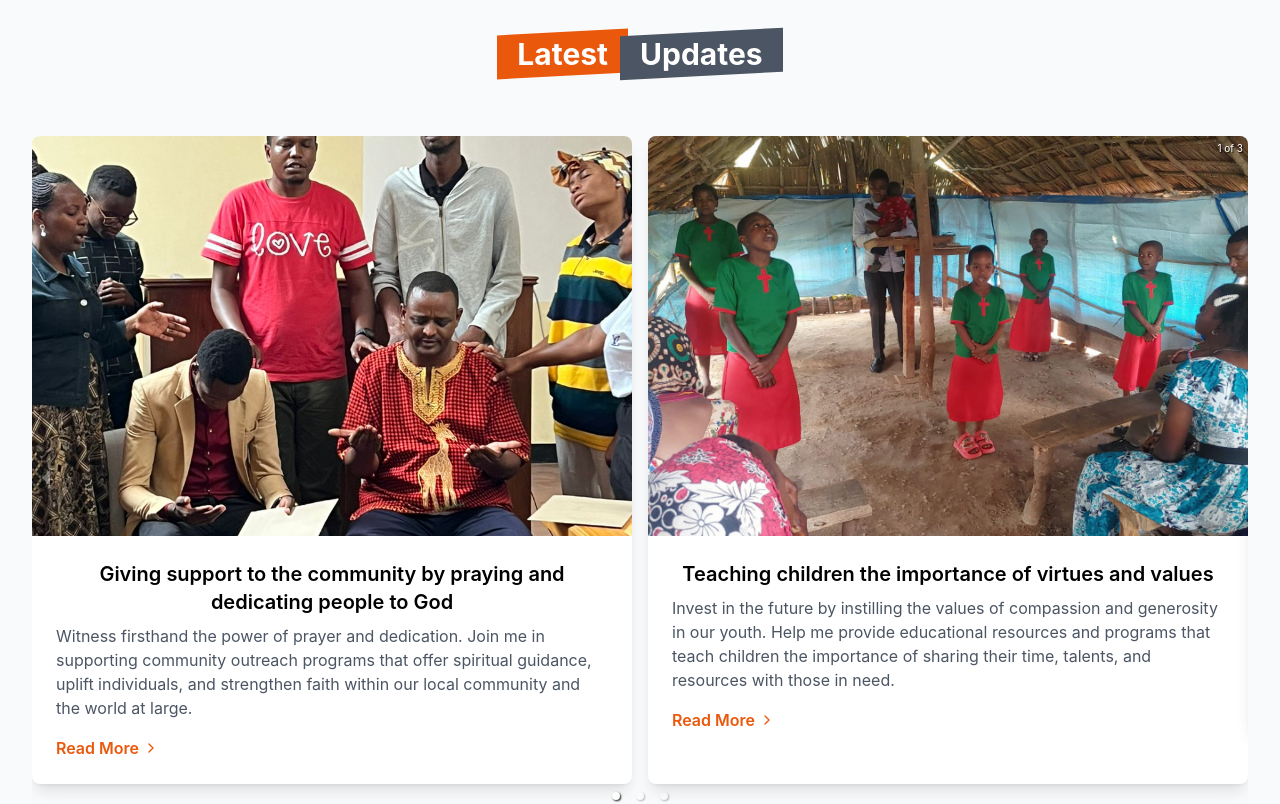
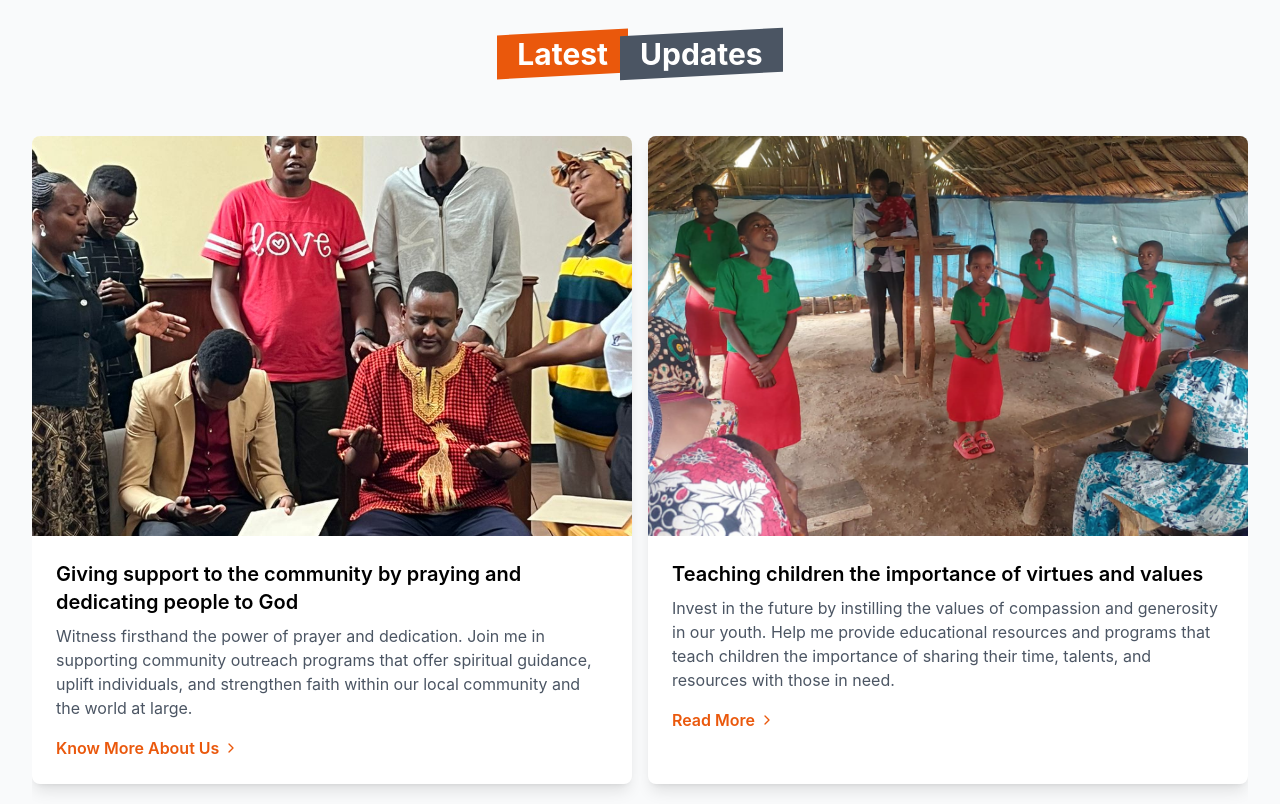
Before and after one commit to mwasobaddy/george-missions, a React (Create React App) app: page / in a window 1280 px wide. Shown: the part 1540-2344 px from the top of the page. Built offline with nearby package versions, Linux system fonts and the light colour scheme.

Commit message:
Fixed the scroll bug

```diff
--- a/package.json
+++ b/package.json
@@ -13,6 +13,7 @@
     "react-responsive-carousel": "^3.2.23",
     "react-router-dom": "^7.1.3",
     "react-scripts": "5.0.1",
+    "swiper": "^11.2.1",
     "web-vitals": "^4.2.4"
   },
   "scripts": {
--- a/src/component/LatestUpdates.jsx
+++ b/src/component/LatestUpdates.jsx
@@ -1,13 +1,17 @@
 import React, { useEffect, useRef } from 'react';
 import gsap from 'gsap';
 import { ChevronRight } from 'lucide-react';
-import { Carousel } from 'react-responsive-carousel';
-import 'react-responsive-carousel/lib/styles/carousel.min.css';
+import { Swiper, SwiperSlide } from 'swiper/react';
+import 'swiper/css';
+import SwiperCore from 'swiper';
+import { Autoplay, Navigation, Pagination } from 'swiper/modules';
 import image1 from '../assets/img/George_Dedicating_People_To_God.jpg';
 import image2 from '../assets/img/George_Teaching_Children_The_Importance_Of_Virtues_And_Values.jpg';
 import image3 from '../assets/img/George_Taking_Hope_To_The_Elderly.jpg';
 import image4 from '../assets/img/Celebrations_After_A_Fundraising_Function_In_The_Community.jpg';
 import image5 from '../assets/img/George_With_Friends.jpg';
+
+SwiperCore.use([Autoplay, Navigation, Pagination]);
 
 const updates = [
     {
@@ -55,7 +59,8 @@ const LatestUpdates = () => {
         const slides = [];
         for (let i = 0; i < updates.length; i += 2) {
             slides.push(
-                <div key={i} className="flex flex-col w-full mb-8 md:flex-row justify-center space-x-0 md:space-x-4 space-y-4 md:space-y-0">
+                <SwiperSlide key={i}>
+                    <div className="flex flex-col w-full mb-8 md:flex-row justify-center space-x-0 md:space-x-4 space-y-4 md:space-y-0">
                         {updates[i] && (
                             <div className="bg-white rounded-lg overflow-hidden shadow-lg w-full md:w-1/2">
                                 <div className="h-[50vh]">
@@ -64,9 +69,9 @@ const LatestUpdates = () => {
                                 <div className="p-6">
                                     <h3 className="text-xl font-semibold mb-2">{updates[i].title}</h3>
                                     <p className="text-gray-600 mb-4 text-left">{updates[i].content}</p>
-                                <button className="text-orange-600 font-semibold flex items-center">
-                                    Read More <ChevronRight className="ml-1 w-4 h-4" />
-                                </button>
+                                    <a href="/about" className="text-orange-600 font-semibold flex items-center">
+                                        Know More About Us <ChevronRight className="ml-1 w-4 h-4" />
+                                    </a>
                                 </div>
                             </div>
                         )}
@@ -85,6 +90,7 @@ const LatestUpdates = () => {
                             </div>
                         )}
                     </div>
+                </SwiperSlide>
             );
         }
         return slides;
@@ -94,16 +100,23 @@ const LatestUpdates = () => {
         <div ref={updatesRef} id="updates" className="py-24 bg-gray-50">
             <div className="max-w-7xl mx-auto px-4 sm:px-6 lg:px-8">
                 <h2 className="text-3xl font-bold text-center mb-16 after">
-                    <span class="px-4 before:block before:absolute before:-inset-1 before:-skew-y-3 before:bg-orange-600 relative inline-block">
-                        <span class="relative text-white">Latest</span>
+                    <span className="px-4 before:block before:absolute before:-inset-1 before:-skew-y-3 before:bg-orange-600 relative inline-block">
+                        <span className="relative text-white">Latest</span>
                     </span>
-                    <span class="px-4 before:block before:absolute before:-inset-1 before:-skew-y-3 before:bg-gray-600 relative inline-block">
-                        <span class="relative text-white">Updates</span>
+                    <span className="px-4 before:block before:absolute before:-inset-1 before:-skew-y-3 before:bg-gray-600 relative inline-block">
+                        <span className="relative text-white">Updates</span>
                     </span>
                 </h2>
-                <Carousel showThumbs={false} infiniteLoop useKeyboardArrows autoPlay interval={10000}>
+                <Swiper
+                    modules={[Autoplay, Navigation, Pagination]}
+                    spaceBetween={30}
+                    slidesPerView={1}
+                    navigation
+                    pagination={{ clickable: true }}
+                    autoplay={{ delay: 10000 }}
+                >
                     {renderSlides()}
-                </Carousel>
+                </Swiper>
             </div>
         </div>
     );
```
Also changed, not shown: 1 other file (tests, documents, lock files or other folders). Lines whose indentation alone changed are shown as unchanged.
